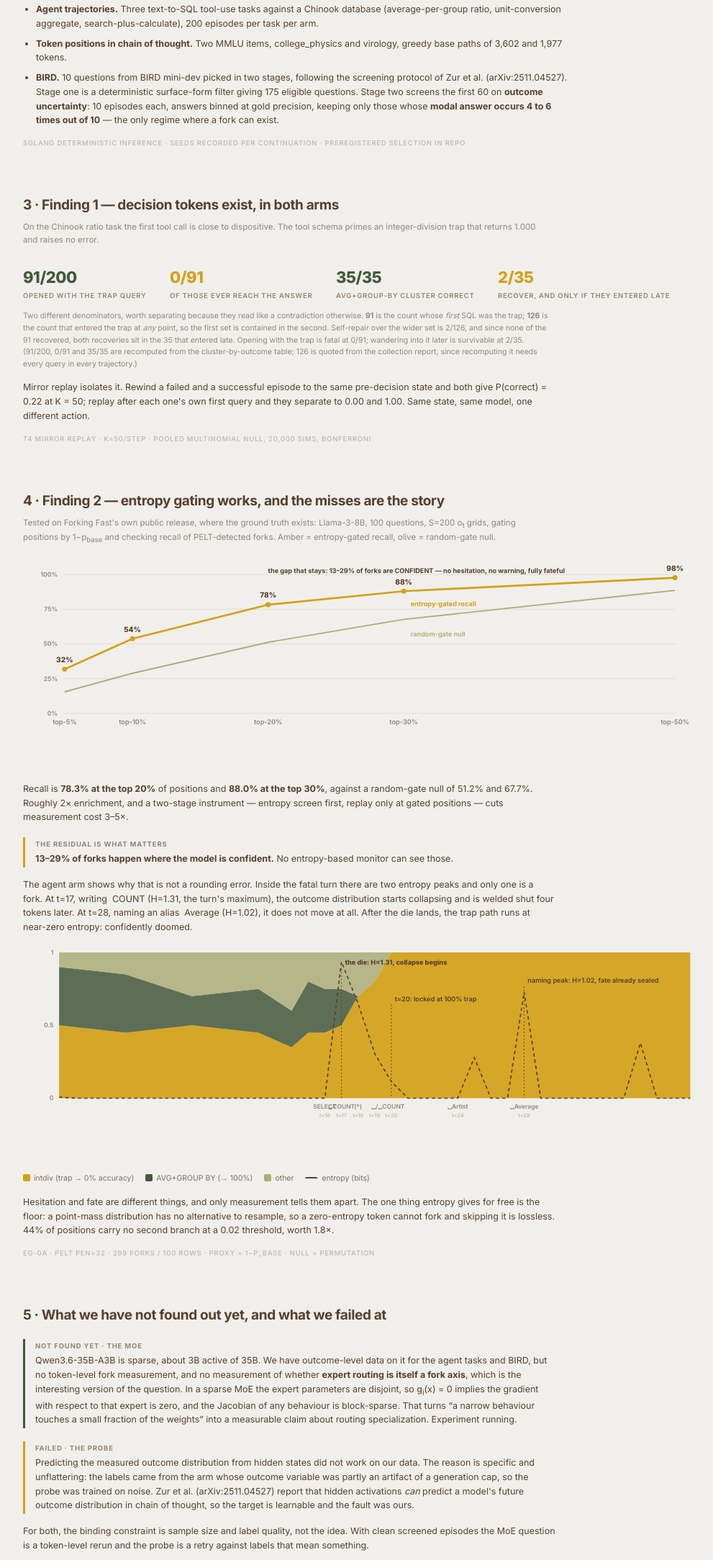
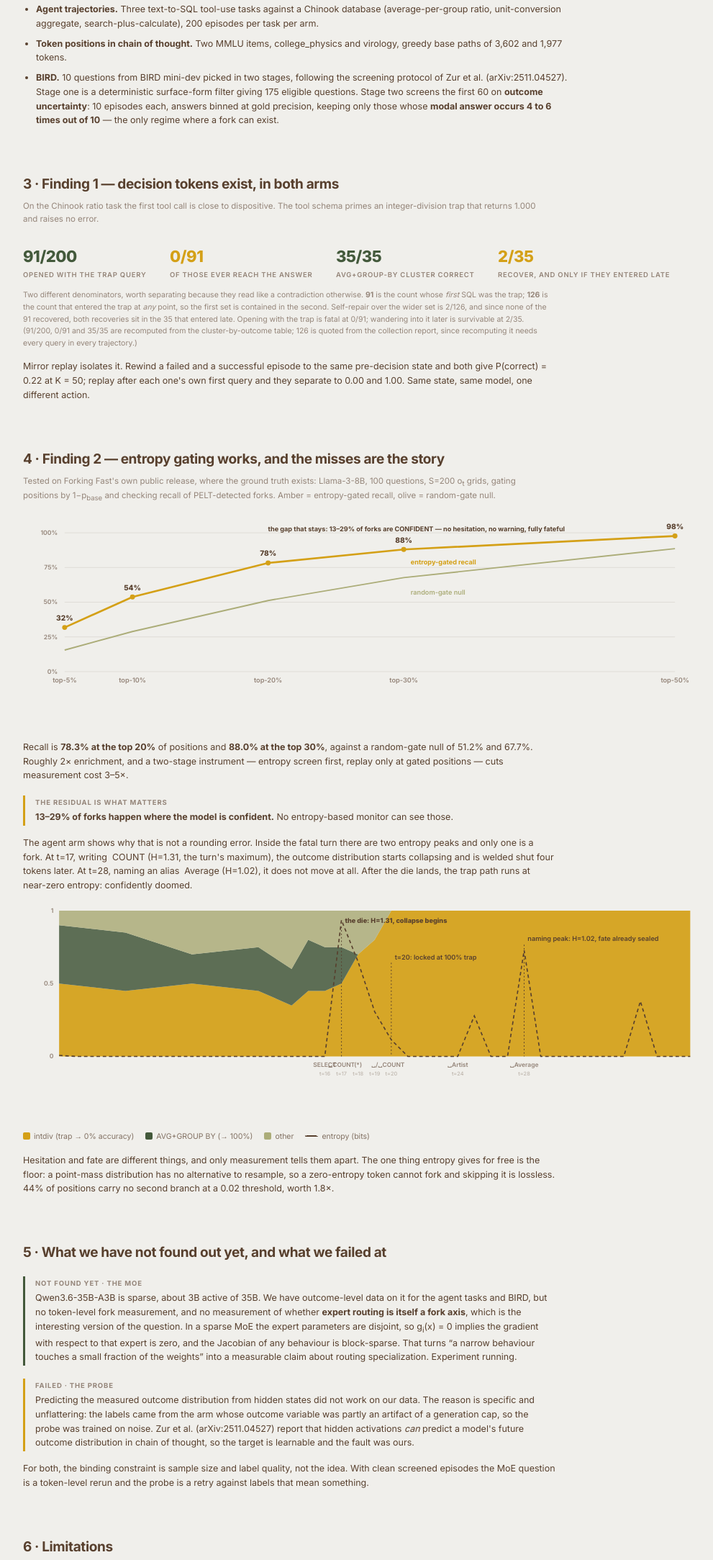
Before and after one commit to Odysseusailoon/trace, a plain HTML site: page demo/repro.html in a window 1280 px wide. Shown: the part 1019-3186 px from the top of the page at 72% size, without its empty margins (126-1117 px from the left). Drawn offline with Linux system fonts and the light colour scheme.

Commit message:
repro page: delete the small-caps source captions
All five <p class="src"> lines removed: the sampling-protocol line, the mirror
replay line, the EG-0A line, the RadixAttention line, and the lineage line at
the foot. Nothing else touched. The .note paragraph stays, since it carries the
denominator explanation rather than a caption.

The .src CSS rule is left in place because en.html still uses it.

```diff
--- a/demo/repro.html
+++ b/demo/repro.html
@@ -118,7 +118,6 @@
     only those whose <b>modal answer occurs 4 to 6 times out of 10</b> &mdash; the only regime where a fork can
     exist.</li>
   </ul>
-  <p class="src">SGLANG DETERMINISTIC INFERENCE &middot; SEEDS RECORDED PER CONTINUATION &middot; PREREGISTERED SELECTION IN REPO</p>
 </section>
 
 <section class="card">
@@ -139,7 +138,6 @@
   <p class="body">Mirror replay isolates it. Rewind a failed and a successful episode to the same pre-decision state
   and both give P(correct) = 0.22 at K = 50; replay after each one's own first query and they separate to 0.00 and
   1.00. Same state, same model, one different action.</p>
-  <p class="src">T4 MIRROR REPLAY &middot; K=50/STEP &middot; POOLED MULTINOMIAL NULL, 20,000 SIMS, BONFERRONI</p>
 </section>
 
 <section class="card">
@@ -168,7 +166,6 @@
   entropy gives for free is the floor: a point-mass distribution has no alternative to resample, so a zero-entropy
   token cannot fork and skipping it is lossless. 44% of positions carry no second branch at a 0.02 threshold, worth
   1.8&times;.</p>
-  <p class="src">EG-0A &middot; PELT PEN=32 &middot; 299 FORKS / 100 ROWS &middot; PROXY = 1&minus;P_BASE &middot; NULL = PERMUTATION</p>
 </section>
 
 <section class="card">
@@ -236,7 +233,6 @@ C_radix &asymp; (T/s)&middot;B&middot;[(P + t&#772;) + S&middot;L]    the prefix
   97.8% of prompt tokens served from cache (40,609 of 41,540) at 6,800 tok/s on one H100, but the ratio
   S&middot;(P+t&#772;+L)&nbsp;/&nbsp;((P+t&#772;)&nbsp;+&nbsp;S&middot;L) is only about 1.8&times;: caching removes
   prefill, and decode dominates. <b>The lever people reach for first is the smallest of the four.</b></p>
-  <p class="src">MEASURED ON SGLANG RADIXATTENTION &middot; QWEN3-8B &middot; ONE H100</p>
 </section>
 
 <section class="card">
@@ -293,7 +289,6 @@ C_radix &asymp; (T/s)&middot;B&middot;[(P + t&#772;) + S&middot;L]    the prefix
   <div class="links" style="margin-top:26px">
     <a href="https://github.com/Odysseusailoon/trace">CODE, DATA AND PREREGISTRATION &middot; GITHUB.COM/ODYSSEUSAILOON/TRACE</a>
   </div>
-  <p class="src">LINEAGE: FORKING PATHS (ARXIV:2412.07961) &rarr; FORKING FAST (ARXIV:2608.19611) &rarr; ZUR ET AL. (ARXIV:2511.04527)</p>
 </section>
 
 </div>
```
